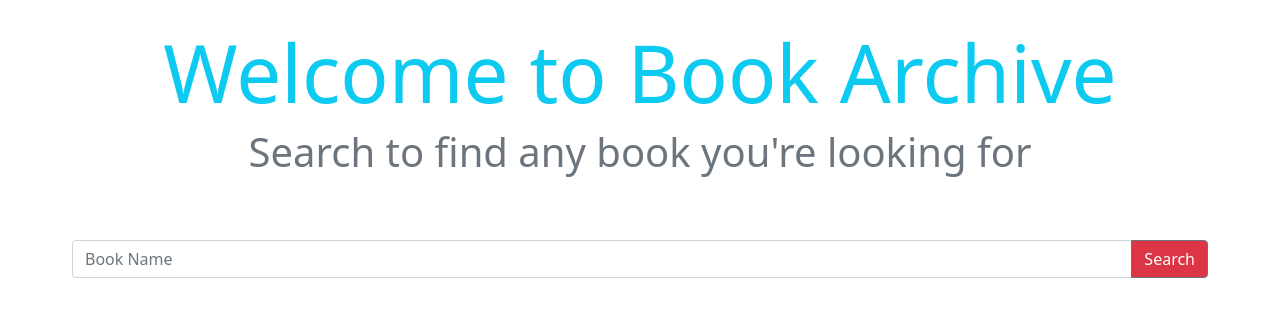
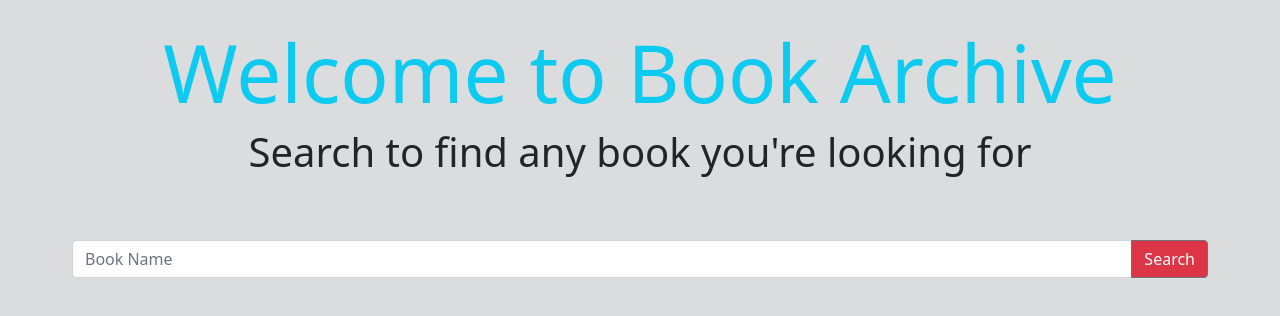
Before and after one commit to IMZihad21/BookArchive, a plain HTML site: page index.html in a window 1280 px wide. Drawn offline with nearby package versions, Linux system fonts and the light colour scheme.

Commit message:
Fix up background color
Signed-off-by: ZèD <imzihad@gmail.com>

```diff
--- a/index.html
+++ b/index.html
@@ -11,10 +11,10 @@
         integrity="sha384-KyZXEAg3QhqLMpG8r+8fhAXLRk2vvoC2f3B09zVXn8CA5QIVfZOJ3BCsw2P0p/We" crossorigin="anonymous">
 </head>
 
-<body class="bg-grey">
+<body class="bg-secondary bg-opacity-25">
     <header class="text-center p-2 p-md-4">
         <h1 class="display-1 text-info">Welcome to Book Archive</h1>
-        <p class="display-6 text-secondary">Search to find any book you're looking for</p>
+        <p class="display-6 text-dark">Search to find any book you're looking for</p>
     </header>
     <main>
         <section class="p-md-4 p-2">
```
